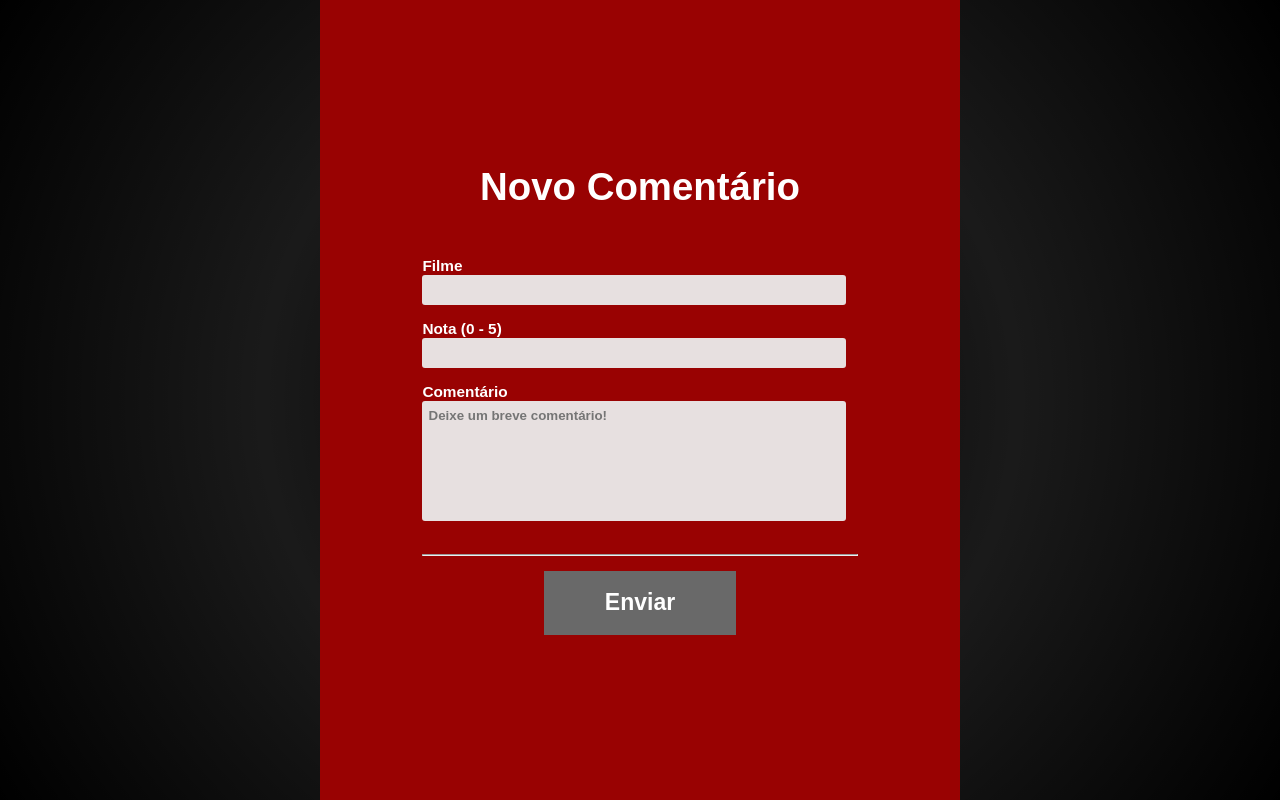
After one commit to olucasilva/movie-rate, a PHP site: page /pages/addRate.php in a window 1280 px wide. The commit adds this page. Run offline with PHP 8.4, Linux system fonts and the light colour scheme; some libraries are stand-ins or nearby versions.

Commit message:
Add files via upload

```diff
--- /dev/null
+++ b/pages/addRate.php
@@ -0,0 +1,54 @@
+<!-- Se não estiver logado, mandar para a tela de login -->
+<!DOCTYPE html>
+<html lang="pt-br">
+
+<head>
+  <meta charset="UTF-8" />
+  <meta http-equiv="X-UA-Compatible" content="IE=edge" />
+  <meta name="viewport" content="width=device-width, initial-scale=1.0" />
+
+  <link rel="stylesheet" href="../styles/form.css" />
+  <link rel="stylesheet" href="../styles/style.css" />
+
+
+  <script src="https://ajax.googleapis.com/ajax/libs/jquery/3.1.0/jquery.min.js"></script>
+
+  <title>Adicionar Avaliação</title>
+</head>
+
+<body>
+  <section>
+    <form action="../server/rent.php" method="post" enctype="multipart/form-data">
+      <legend>Novo Comentário</legend>
+      <div class="div-input">
+        <label for="movie">Filme</label>
+        <br />
+        <input type="text" name="movie" required />
+      </div>
+      <br />
+      <div class="div-input">
+        <label for="rate">Nota (0 - 5)</label>
+        <br />
+        <!-- adicionar validaçao de tamanho -->
+        <input type="number" name="rate" min="0" max="5" required/>
+      </div>
+      <br />
+      <div class="div-input">
+        <label for="coment">Comentário</label>
+        <br />
+        <textarea name="coment" placeholder="Deixe um breve comentário!" required></textarea>
+      </div>
+      <br />
+      <br />
+      <hr />
+      <br />
+      <div class="div-input">
+        <label for="button" class="button">
+          <button type="submit">Enviar</button>
+        </label>
+      </div>
+    </form>
+  </section>
+</body>
+
+</html>
--- a/styles/dataLoad.css
+++ b/styles/dataLoad.css
@@ -29,7 +29,7 @@
 .element-movie>a {
   display: flex;
   width: 100%;
-  height: 90%;
+  height: 80%;
   flex-direction: row;
   justify-content: center;
 }
--- /dev/null
+++ b/styles/form.css
@@ -0,0 +1,140 @@
+* {
+    margin: 0px;
+    padding: 0px;
+    font-family: 'Poppins', sans-serif;
+    color: #ffffff;
+  }
+
+  body {
+    background-color: #000000;
+  }
+
+  section {
+    margin: 0 auto;
+    width: 50vw;
+    background-color: #990202;
+    background-size: cover;
+    min-height: 100vh;
+    position: relative;
+    font-size: 0.8em;
+  }
+
+  @media (min-height: 800px) {
+    section {
+      display: flex;
+      flex-direction: column;
+      justify-content: center;
+    }
+  }
+
+  legend {
+    font: 600 3em 'Poppins', sans-serif;
+    padding: 0 0 3vh 0;
+    text-align: center;
+    margin: 0 0 3vh 0;
+  }
+
+  form {
+    width: 80%;
+    margin: auto;
+    padding: 3vh 3vw;
+  }
+
+  .div-input {
+    margin: 0 auto;
+    min-width: 100%;
+  }
+
+  .div-file {
+    margin: 0 auto;
+    min-width: 100%;
+    display: flex;
+  }
+
+  label {
+    font: 600 1.2em 'Poppins', sans-serif;
+  }
+
+  input {
+    min-height: 2.74vh;
+    width: calc(100% - 12px);
+    background-color: #e7e0e0;
+    border: 1px solid transparent;
+    border-radius: 3px;
+    padding: 0.8vh 0.4vw;
+    cursor: pointer;
+    outline: none;
+    color: #000;
+    font-weight: bold;
+  }
+
+  input:hover {
+    border: 0.07em solid #000000d6;
+  }
+
+  button {
+    overflow: hidden;
+    min-width: 15vw;
+    height: 8vh;
+    background: #696969;
+    display: block;
+    margin: 0 auto;
+    padding: 0.8vh 0.4vw;
+    text-align: center;
+    font: 600 1.5em 'Poppins', sans-serif;
+    color: #fff;
+    border: 0px solid transparent;
+  }
+
+  button:hover {
+    cursor: pointer;
+    border: 0.07em solid #000;
+    background: #1c1c1c;
+  }
+
+  button:disabled {
+    overflow: hidden;
+    min-width: 15vw;
+    height: 8vh;
+    display: block;
+    margin: 0 auto;
+    padding: 0.8vh 0.4vw;
+    text-align: center;
+    font: 600 1.5em 'Poppins', sans-serif;
+    color: #fff;
+    border: 0px solid transparent;
+  }
+
+  button:disabled:hover {
+    background-color: rgba(239, 239, 239);
+    cursor: not-allowed;
+  }
+
+  hr {
+    width: 100%;
+  }
+
+  .is-invalid {
+    border: .125em solid red;
+  }
+
+  .is-valid {
+    border: .125em solid green;
+  }
+  .is-invalid::placeholder {
+    color: red;
+  }
+  textarea{
+    min-height: 2.74vh;
+    height: 15vh;
+    width: calc(100% - 12px);
+    background-color: #e7e0e0;
+    border: 1px solid transparent;
+    border-radius: 3px;
+    padding: 0.8vh 0.4vw;
+    cursor: pointer;
+    outline: none;
+    color: #000;
+    font-weight: bold;
+    resize: none;
+  }
```
Also changed, not shown: components/header.php (+11 -7 lines), styles/header.css (+54 -21 lines).
